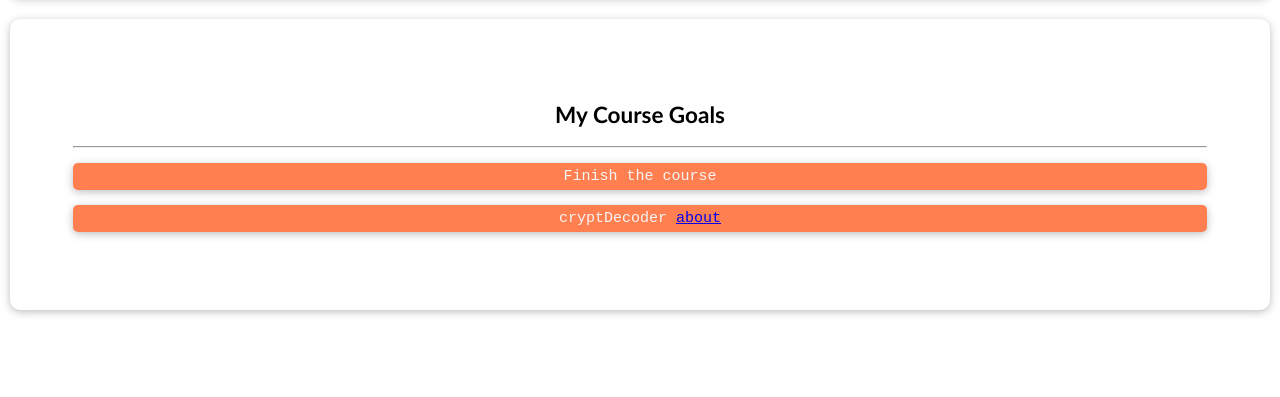
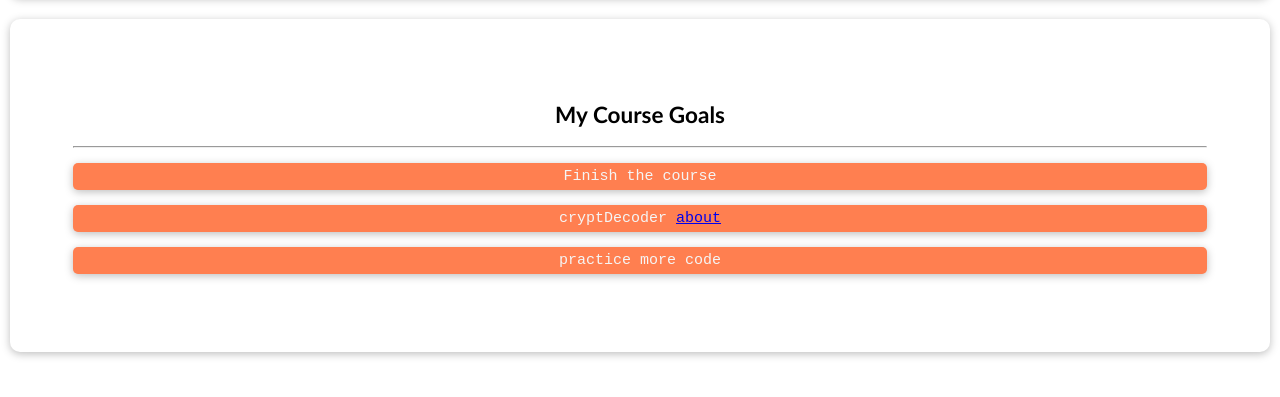
Before and after one commit to cryptDecoder/Vue-js-first-application, a plain HTML site: page app-02/index.html in a window 1280 px wide. Shown: the part 189-586 px from the top of the page. Drawn offline with nearby package versions, Linux system fonts and the light colour scheme.

Commit message:
Vue methods

```diff
--- a/app-02/app.js
+++ b/app-02/app.js
@@ -4,6 +4,17 @@ const app = Vue.createApp({
             messages: "Finish the course",
             link: 'cryptdecoder.tech'
         }
+    },
+    methods: {
+        outMyGoals() {
+        const randomNum = Math.random()
+        console.log(randomNum)
+        if (randomNum > 0.5) {
+            return "practice more code"
+        } else {
+            return "Improve Skills"
+        }
+    }
     }
 })
 
--- a/app-02/index.html
+++ b/app-02/index.html
@@ -18,6 +18,7 @@
         <hr>
         <p>{{ messages }}</p>
         <p>cryptDecoder <a v-bind:href="link">about</a></p>
+        <p>{{ outMyGoals() }}</p>
 
     </section>
     <script src="app.js"></script>
```
